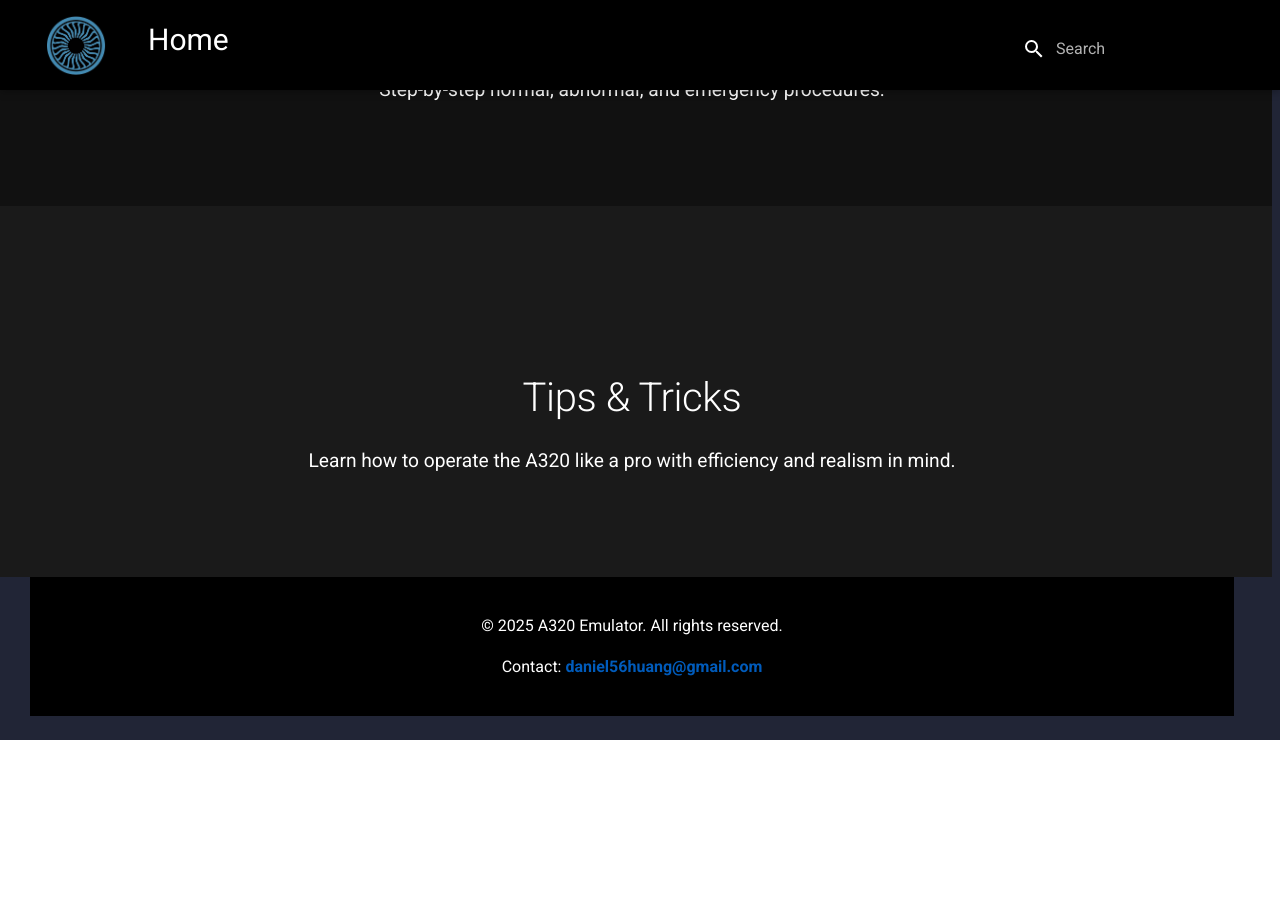
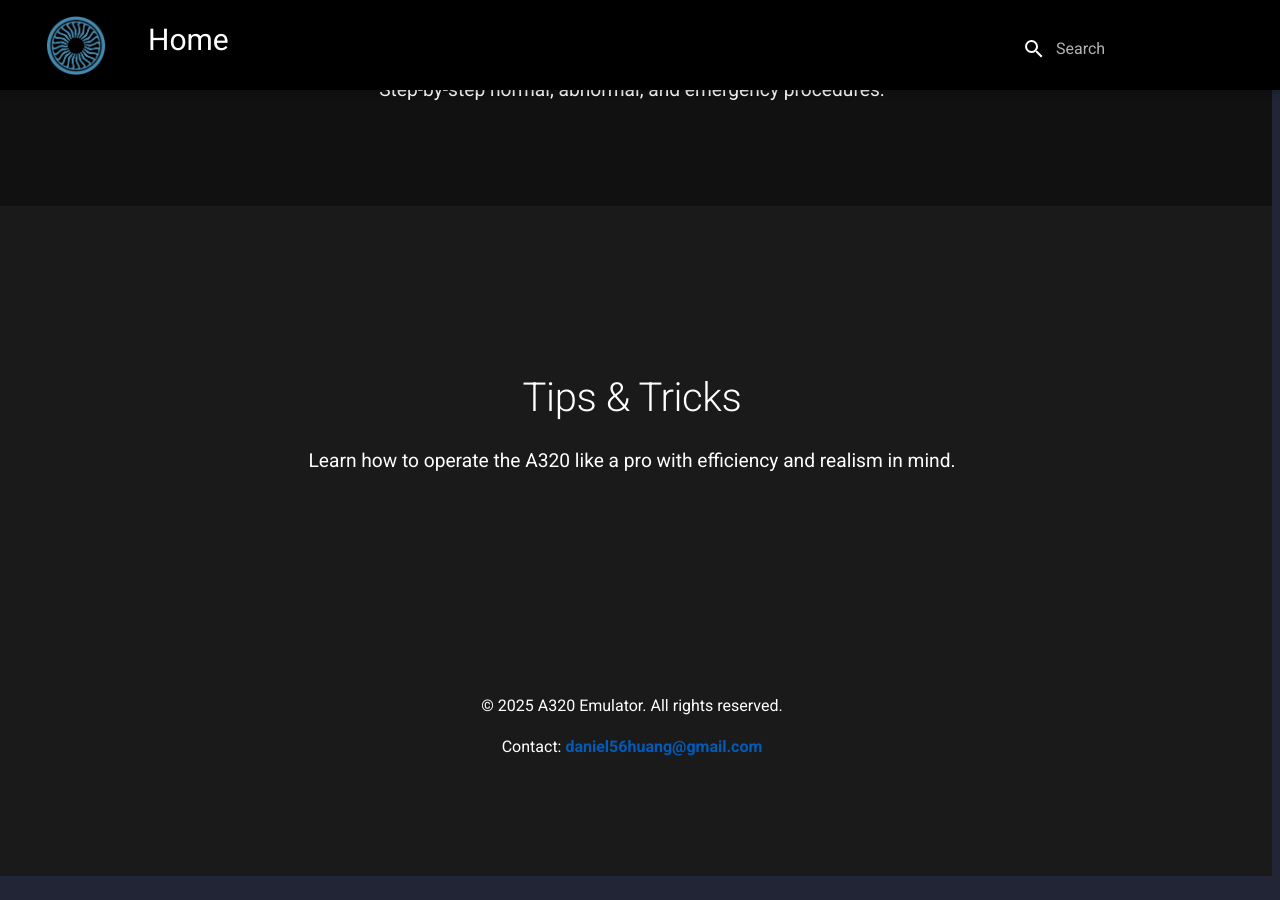
Before and after one commit to danhuaflx-56/A320-emulator, an MkDocs documentation site: the page built from docs/index.md, in a window 1280 px wide and 900 px high, scrolled down 1495 px. Built offline with MkDocs 1.6.1 and Material for MkDocs 9.7.7, drawn with Linux system fonts in a browser that asks for light colours; before the commit the page ends 2235 px from its top, so only the background shows below that.

Commit message:
Update index.md

```diff
--- a/docs/index.md
+++ b/docs/index.md
@@ -94,7 +94,7 @@ window.addEventListener('load', animateOnScroll);
 </div>
 
 <!-- Footer Banner -->
-<footer class="footer-banner">
+<footer class="footer-banner"style="width:100vw; position:relative; left:50%; margin-left:-50vw; background-color:#1a1a1a; color:white; text-align:center; padding:100px 20px;">
   <div class="footer-content">
     <p>© 2025 A320 Emulator. All rights reserved.</p>
     <p>Contact: <a href="mailto:daniel56huang@gmail.com">daniel56huang@gmail.com</a></p>
```
